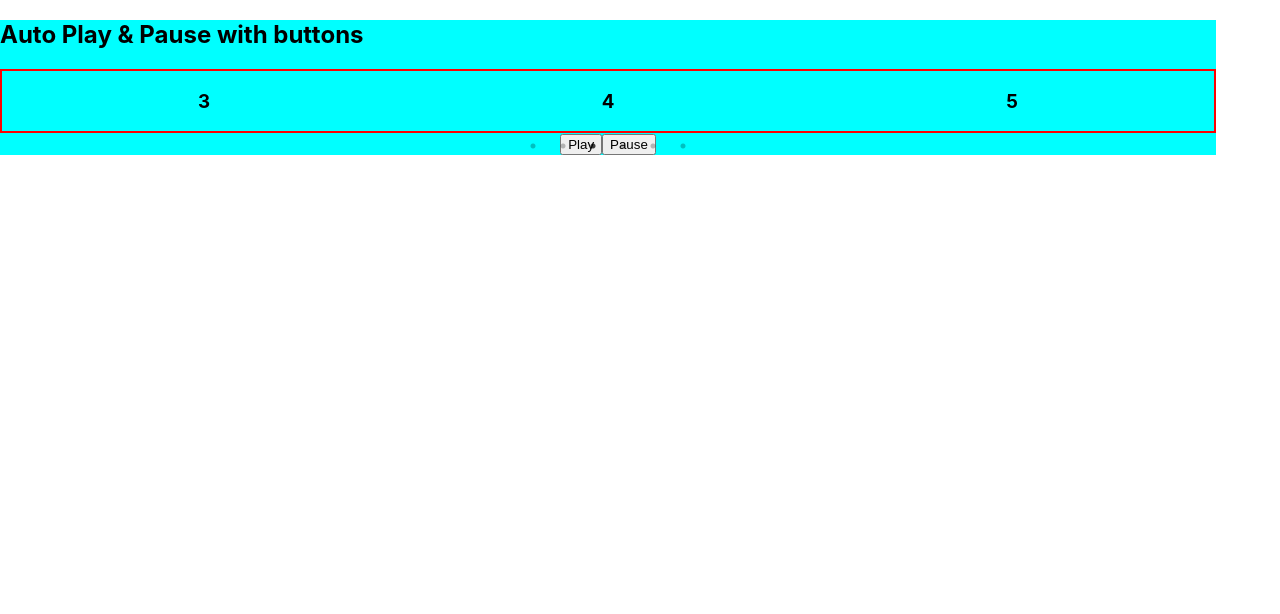
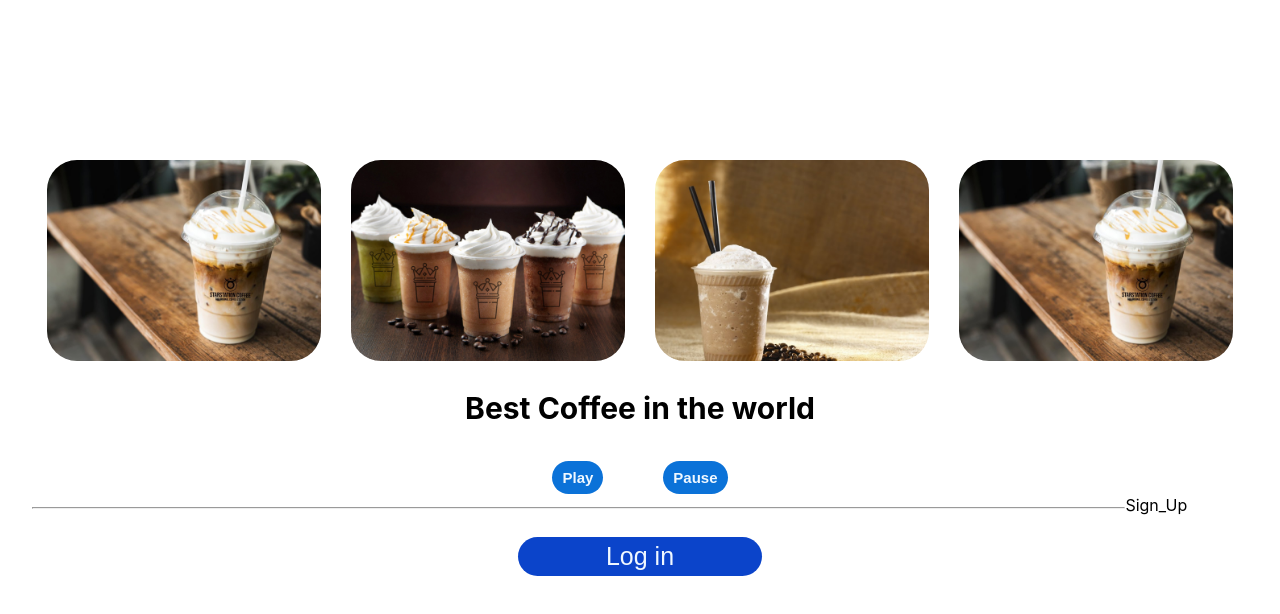
Before and after one commit to jitender046/gomagicdeals, a React (Create React App) app: page / in a window 1280 px wide. Shown: the top 614 px of the page. Built offline with nearby package versions, Linux system fonts and the light colour scheme.

Commit message:
added Coffee Card home page

```diff
--- a/src/coffee/Coffee.css
+++ b/src/coffee/Coffee.css
@@ -1,11 +1,59 @@
+.CoffeeCards{
+    display: flex;
+    justify-content: center;
+    margin: 160px auto 10px auto;
+
+}
 .slider-container{
     width: 95%;
-    background-color: aqua;
     align-items: center;
 }
-.slider{
+.index-hero-image img{
+        display: block;
+        margin-left: auto;
+        margin-right: auto;
+        width: 90%;
+        border-radius: 30px;
+
+}
+.CoffeeCards h2{
+    text-align: center;
+    font-weight: bold;
+    font-size: 30px;
+}
+.Home-page-play-pause-button  button{
+    margin: 10px 30px 0px 30px;
+    padding: 8px 10px 8px 10px;
+    font-size: 15px;
+    font-weight: bold;
+    border-radius: 25px;
+    background-color: rgb(11, 114, 216);
+    color: aliceblue;
+    border: none;
+}
+.skip-line {
+    width: 95%;
+    display: flex;
+    /* justify-content: space-evenly; */
     align-items: center;
-    text-align: center;
-    align-content: center;
-    border: 2px solid red;
-}
+
+  }
+  .skip-line hr {
+    width: 98%;
+    margin-top: 13px;
+    /* border: 2px solid red; */
+  }
+ .Login-div{
+    display: flex;
+    justify-content: center;
+ }
+  .CoffeeCards .login {
+    margin-top: 20px;
+    padding: 5px 0px 5px 0px;
+   font-size: 25px;
+   background-color: rgb(11, 68, 202);
+   color: aliceblue;
+   border: none;
+   border-radius: 25px;
+   width: 20%;
+  }
--- a/src/coffee/CoffeeCards.js
+++ b/src/coffee/CoffeeCards.js
@@ -1,6 +1,6 @@
 import React, { useRef } from "react";
 import Slider from "react-slick";
-import './Coffee.css'
+import "./Coffee.css";
 import "slick-carousel/slick/slick.css";
 import "slick-carousel/slick/slick-theme.css";
 
@@ -14,37 +14,63 @@ function AutoPlayMethods() {
   };
 
   const settings = {
-    dots: true,
+    dots: false,
     infinite: true,
-    slidesToShow: 3,
+    slidesToShow: 4,
     slidesToScroll: 1,
     autoplay: true,
-    autoplaySpeed: 2000
+    autoplaySpeed: 2000,
   };
   return (
+    <div className="CoffeeCards">
       <div className="slider-container">
-      <h2>Auto Play {"&"} Pause with buttons</h2>
-      <Slider ref={slider => (sliderRef = slider)} {...settings} className="slider">
-        <div>
-          <h3>1</h3>
+        <Slider
+          ref={(slider) => (sliderRef = slider)}
+          {...settings}
+          className="slider"
+        >
+          <div className="index-hero-image">
+            <img
+              src={require("../Images/slider/index-hero-1.png")}
+              alt="Hero  1"
+            />
           </div>
-        <div>
-          <h3>2</h3>
+          <div className="index-hero-image">
+            <img
+              src={require("../Images/slider/index-hero-2.png")}
+              alt="Hero  2"
+            />
           </div>
-        <div>
-          <h3>3</h3>
+          <div className="index-hero-image">
+            <img
+              src={require("../Images/slider/index-hero-3.png")}
+              alt="Hero  3"
+            />
           </div>
-        <div>
-          <h3>4</h3>
+          <div className="index-hero-image">
+            <img
+              src={require("../Images/slider/index-hero-1.png")}
+              alt="Hero  1"
+            />
           </div>
-        <div>
-          <h3>5</h3>
+          <div className="index-hero-image">
+            <img
+              src={require("../Images/slider/index-hero-2.png")}
+              alt="Hero  2"
+            />
           </div>
-        <div>
-          <h3>6</h3>
+          <div className="index-hero-image">
+            <img
+              src={require("../Images/slider/index-hero-3.png")}
+              alt="Hero  3"
+            />
           </div>
         </Slider>
-      <div style={{ textAlign: "center" }}>
+        <h2>Best Coffee in the world</h2>
+        <div
+          className="Home-page-play-pause-button"
+          style={{ textAlign: "center" }}
+        >
           <button className="button" onClick={play}>
             Play
           </button>
@@ -52,6 +78,15 @@ function AutoPlayMethods() {
             Pause
           </button>
         </div>
+        <div className="skip-line">
+          <hr />
+          <span>Sign_Up</span>
+        </div>
+
+<div className="Login-div">
+  <button className="login">Log in</button>
+</div>
+      </div>
     </div>
   );
 }
```
Also changed, not shown: src/Images/slider/index-hero-1.png (renamed from src/Images/slider/indexhero1.png). Lines whose indentation alone changed are shown as unchanged.
